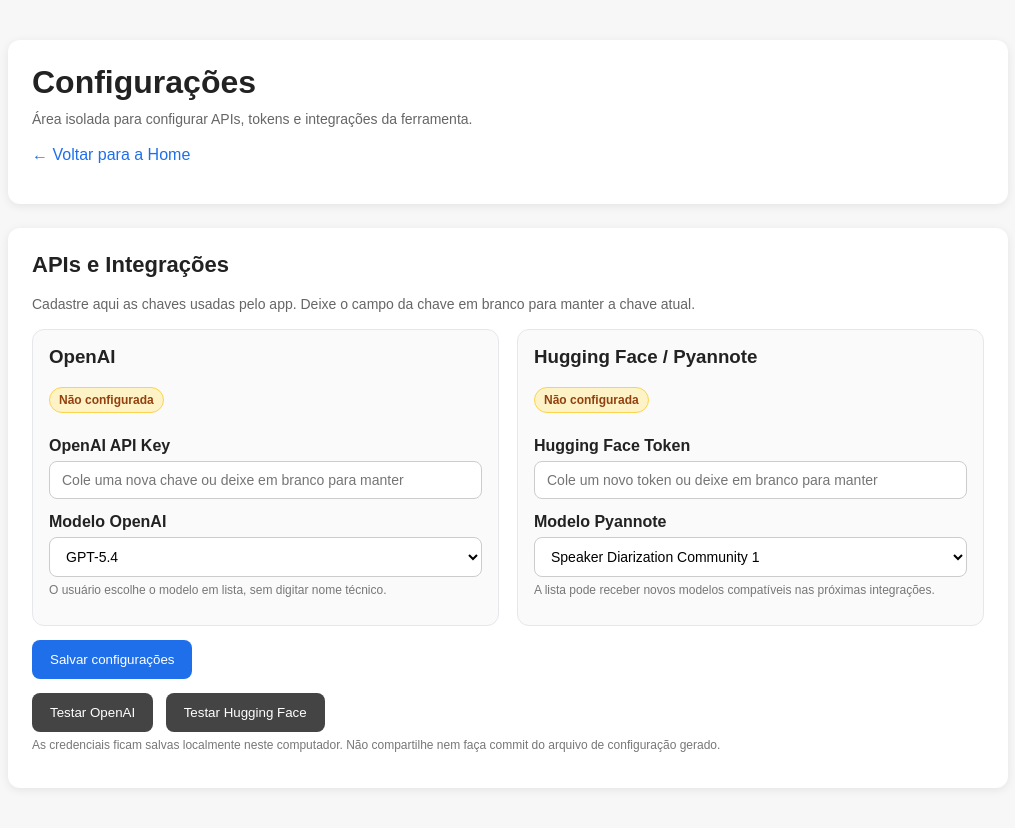
After one commit to robsonyd/editor-videos, a Flask app: page /settings in a window 1280 px wide. The commit adds this page. Shown: the whole page, without its empty margins (132-1147 px from the left). Run offline with Flask 3, Linux system fonts and the light colour scheme.

Commit message:
Adiciona tela de configurações de APIs

```diff
--- a/App/app.py
+++ b/App/app.py
@@ -26,12 +26,21 @@ load_dotenv()
 # Garante que o app aberto pelo Finder encontre ffmpeg/ffprobe instalados via Homebrew.
 os.environ["PATH"] = "/opt/homebrew/bin:/usr/local/bin:" + os.environ.get("PATH", "")
 
-OPENAI_API_KEY = os.getenv("OPENAI_API_KEY")
-OPENAI_MODEL = os.getenv("OPENAI_MODEL", "gpt-5.4")
-HUGGINGFACE_TOKEN = os.getenv("HF_TOKEN") or os.getenv("HUGGINGFACE_TOKEN")
-PYANNOTE_MODEL = os.getenv("PYANNOTE_MODEL", "pyannote/speaker-diarization-community-1")
-
-client = OpenAI(api_key=OPENAI_API_KEY) if OPENAI_API_KEY else None
+ENV_OPENAI_API_KEY = os.getenv("OPENAI_API_KEY", "")
+ENV_OPENAI_MODEL = os.getenv("OPENAI_MODEL", "gpt-5.4")
+ENV_HUGGINGFACE_TOKEN = os.getenv("HF_TOKEN") or os.getenv("HUGGINGFACE_TOKEN") or ""
+ENV_PYANNOTE_MODEL = os.getenv("PYANNOTE_MODEL", "pyannote/speaker-diarization-community-1")
+
+OPENAI_MODEL_OPTIONS = [
+    {"value": "gpt-5.4", "label": "GPT-5.4"},
+    {"value": "gpt-5.4-mini", "label": "GPT-5.4 Mini"},
+    {"value": "gpt-5.5", "label": "GPT-5.5"},
+    {"value": "gpt-5.5-thinking", "label": "GPT-5.5 Thinking"},
+]
+
+PYANNOTE_MODEL_OPTIONS = [
+    {"value": "pyannote/speaker-diarization-community-1", "label": "Speaker Diarization Community 1"},
+]
 
 app = Flask(__name__)
 
@@ -85,20 +94,96 @@ def sanitize_folder_name(value: str) -> str:
 
 
 # Carrega a configuração local do app.
+def get_default_app_config() -> dict:
+    return {
+        "storage_folder_name": DEFAULT_STORAGE_FOLDER_NAME,
+        "api_settings": {
+            "openai_api_key": "",
+            "openai_model": ENV_OPENAI_MODEL,
+            "huggingface_token": "",
+            "pyannote_model": ENV_PYANNOTE_MODEL,
+        },
+    }
+
+
 def load_app_config() -> dict:
+    config = get_default_app_config()
+
     if CONFIG_PATH.exists():
         try:
             data = json.loads(CONFIG_PATH.read_text(encoding="utf-8"))
             if isinstance(data, dict):
-                return data
+                config.update({key: value for key, value in data.items() if key != "api_settings"})
+                if isinstance(data.get("api_settings"), dict):
+                    config["api_settings"].update(data["api_settings"])
         except json.JSONDecodeError:
             pass
-    return {"storage_folder_name": DEFAULT_STORAGE_FOLDER_NAME}
-
-
-# Salva a configuração local do app.
+
+    return config
+
+
+# Salva a configuração local do app preservando campos já existentes.
 def save_app_config(config: dict):
-    CONFIG_PATH.write_text(json.dumps(config, ensure_ascii=False, indent=2), encoding="utf-8")
+    current = load_app_config()
+    for key, value in config.items():
+        if key == "api_settings" and isinstance(value, dict):
+            current.setdefault("api_settings", {})
+            current["api_settings"].update(value)
+        else:
+            current[key] = value
+
+    CONFIG_PATH.write_text(json.dumps(current, ensure_ascii=False, indent=2), encoding="utf-8")
+
+
+def mask_secret(value: str) -> str:
+    value = (value or "").strip()
+    if not value:
+        return ""
+    if len(value) <= 10:
+        return "••••••"
+    return f"{value[:6]}••••••{value[-4:]}"
+
+
+def get_api_settings() -> dict:
+    settings = load_app_config().get("api_settings", {})
+
+    return {
+        "openai_api_key": settings.get("openai_api_key") or ENV_OPENAI_API_KEY,
+        "openai_model": settings.get("openai_model") or ENV_OPENAI_MODEL,
+        "huggingface_token": settings.get("huggingface_token") or ENV_HUGGINGFACE_TOKEN,
+        "pyannote_model": settings.get("pyannote_model") or ENV_PYANNOTE_MODEL,
+    }
+
+
+def get_public_api_settings() -> dict:
+    settings = get_api_settings()
+    return {
+        "openai_configured": bool(settings.get("openai_api_key")),
+        "openai_api_key_masked": mask_secret(settings.get("openai_api_key", "")),
+        "openai_model": settings.get("openai_model", ""),
+        "huggingface_configured": bool(settings.get("huggingface_token")),
+        "huggingface_token_masked": mask_secret(settings.get("huggingface_token", "")),
+        "pyannote_model": settings.get("pyannote_model", ""),
+    }
+
+
+def get_openai_client():
+    api_key = get_api_settings().get("openai_api_key", "")
+    if not api_key:
+        return None
+    return OpenAI(api_key=api_key)
+
+
+def get_openai_model() -> str:
+    return get_api_settings().get("openai_model") or ENV_OPENAI_MODEL
+
+
+def get_huggingface_token() -> str:
+    return get_api_settings().get("huggingface_token") or ""
+
+
+def get_pyannote_model() -> str:
+    return get_api_settings().get("pyannote_model") or ENV_PYANNOTE_MODEL
 
 
 # Retorna o nome da pasta de armazenamento.
@@ -430,9 +515,12 @@ def normalize_speaker_labels(diarization_segments: list[dict]) -> tuple[list[dic
 
 # Roda diarização real de áudio com pyannote.audio.
 def run_pyannote_diarization(wav_path: Path, num_speakers=None, min_speakers=None, max_speakers=None) -> list[dict]:
-    if not HUGGINGFACE_TOKEN:
+    huggingface_token = get_huggingface_token()
+    pyannote_model = get_pyannote_model()
+
+    if not huggingface_token:
         raise RuntimeError(
-            "HF_TOKEN ausente. Configure um token da Hugging Face com acesso ao modelo de diarização do pyannote."
+            "Token da Hugging Face ausente. Configure o token em Configurações > APIs e Integrações."
         )
 
     try:
@@ -444,12 +532,12 @@ def run_pyannote_diarization(wav_path: Path, num_speakers=None, min_speakers=Non
 
     try:
         try:
-            pipeline = Pipeline.from_pretrained(PYANNOTE_MODEL, token=HUGGINGFACE_TOKEN)
+            pipeline = Pipeline.from_pretrained(pyannote_model, token=huggingface_token)
         except TypeError:
-            pipeline = Pipeline.from_pretrained(PYANNOTE_MODEL, use_auth_token=HUGGINGFACE_TOKEN)
+            pipeline = Pipeline.from_pretrained(pyannote_model, use_auth_token=huggingface_token)
     except Exception as exc:
         raise RuntimeError(
-            f"não foi possível carregar o modelo de diarização ({PYANNOTE_MODEL}). Verifique token, acesso ao modelo e internet."
+            f"não foi possível carregar o modelo de diarização ({pyannote_model}). Verifique token, acesso ao modelo e internet."
         ) from exc
 
     diarization_kwargs = {}
@@ -562,7 +650,7 @@ def build_speaker_transcript_from_segments(srt_segments: list[dict], diarization
     return {
         "generated_at": datetime.now().isoformat(timespec="seconds"),
         "tool": "pyannote.audio",
-        "model": PYANNOTE_MODEL,
+        "model": get_pyannote_model(),
         "speakers": speakers,
         "segments": merged_segments,
     }
@@ -1026,8 +1114,9 @@ def run_suggest_cuts_job(project_id: str):
     project_path = get_project_path(project_id)
 
     try:
-        if not client:
-            raise RuntimeError("sem chave")
+        openai_client = get_openai_client()
+        if not openai_client:
+            raise RuntimeError("OpenAI API Key ausente. Configure a chave na tela inicial em Configurações de APIs.")
 
         srt_path = get_transcript_srt_path(project_id)
         if not srt_path.exists():
@@ -1126,8 +1215,8 @@ Formato desejado:
 """
 
         update_job(project_id, "suggest_cuts", build_running_status("suggest_cuts", 45, "Consultando IA..."))
-        response = client.chat.completions.create(
-            model=OPENAI_MODEL,
+        response = openai_client.chat.completions.create(
+            model=get_openai_model(),
             temperature=0.3,
             messages=[
                 {"role": "system", "content": system_prompt},
@@ -1576,9 +1665,88 @@ def setup_storage():
 
 @app.route("/reset_storage_config", methods=["POST"])
 def reset_storage_config():
-    if CONFIG_PATH.exists():
-        CONFIG_PATH.unlink()
+    save_app_config({"storage_folder_name": DEFAULT_STORAGE_FOLDER_NAME})
     return redirect(url_for("home"))
+
+
+@app.route("/settings")
+def settings_page():
+    return render_template(
+        "settings.html",
+        api_settings=get_public_api_settings(),
+        openai_model_options=OPENAI_MODEL_OPTIONS,
+        pyannote_model_options=PYANNOTE_MODEL_OPTIONS,
+    )
+
+
+@app.route("/save_api_settings", methods=["POST"])
+def save_api_settings():
+    current = get_api_settings()
+
+    openai_api_key = request.form.get("openai_api_key", "").strip()
+    openai_model = request.form.get("openai_model", "").strip()
+    huggingface_token = request.form.get("huggingface_token", "").strip()
+    pyannote_model = request.form.get("pyannote_model", "").strip()
+
+    allowed_openai_models = {item["value"] for item in OPENAI_MODEL_OPTIONS}
+    allowed_pyannote_models = {item["value"] for item in PYANNOTE_MODEL_OPTIONS}
+
+    if openai_model not in allowed_openai_models:
+        openai_model = ENV_OPENAI_MODEL if ENV_OPENAI_MODEL in allowed_openai_models else OPENAI_MODEL_OPTIONS[0]["value"]
+
+    if pyannote_model not in allowed_pyannote_models:
+        pyannote_model = ENV_PYANNOTE_MODEL if ENV_PYANNOTE_MODEL in allowed_pyannote_models else PYANNOTE_MODEL_OPTIONS[0]["value"]
+
+    updated = {
+        "openai_api_key": "" if request.form.get("clear_openai_api_key") == "1" else (openai_api_key or current.get("openai_api_key", "")),
+        "openai_model": openai_model,
+        "huggingface_token": "" if request.form.get("clear_huggingface_token") == "1" else (huggingface_token or current.get("huggingface_token", "")),
+        "pyannote_model": pyannote_model,
+    }
+
+    save_app_config({"api_settings": updated})
+    return redirect(url_for("settings_page", saved="1"))
+
+
+@app.route("/test_api_settings/<provider>", methods=["POST"])
+def test_api_settings(provider):
+    try:
+        if provider == "openai":
+            openai_client = get_openai_client()
+            if not openai_client:
+                raise RuntimeError("OpenAI API Key não configurada.")
+            openai_client.models.list()
+            message = "OpenAI conectada com sucesso."
+
+        elif provider == "huggingface":
+            settings = get_api_settings()
+            token = settings.get("huggingface_token", "")
+            model = settings.get("pyannote_model", "")
+            if not token:
+                raise RuntimeError("Hugging Face Token não configurado.")
+            if not model:
+                raise RuntimeError("Modelo pyannote não configurado.")
+
+            try:
+                from huggingface_hub import HfApi
+            except ImportError as exc:
+                raise RuntimeError("huggingface_hub não está instalado.") from exc
+
+            HfApi().model_info(model, token=token)
+            message = "Hugging Face conectada com sucesso."
+
+        else:
+            raise ValueError("Provedor inválido.")
+
+        if is_ajax_request():
+            return jsonify({"ok": True, "message": message})
+        return redirect(url_for("settings_page", api_test=message))
+
+    except Exception as e:
+        message = str(e)
+        if is_ajax_request():
+            return jsonify({"ok": False, "message": message}), 400
+        return redirect(url_for("settings_page", api_error=message))
 
 
 @app.route("/open_project_folder/<project_id>", methods=["POST"])
--- a/App/requirements.txt
+++ b/App/requirements.txt
@@ -22,3 +22,5 @@ tqdm==4.67.3
 typing-inspection==0.4.2
 typing_extensions==4.15.0
 Werkzeug==3.1.8
+huggingface_hub==1.22.0
+pyannote.audio==4.0.7
--- /dev/null
+++ b/App/templates/settings.html
@@ -0,0 +1,247 @@
+<!DOCTYPE html>
+<html lang="pt-BR">
+<head>
+  <meta charset="UTF-8">
+  <meta name="viewport" content="width=device-width, initial-scale=1.0">
+  <title>Configurações — Editor de Vídeos</title>
+  <style>
+    body {
+      font-family: Arial, sans-serif;
+      max-width: 1000px;
+      margin: 40px auto;
+      padding: 0 20px;
+      background: #f7f7f7;
+      color: #222;
+    }
+
+    .box {
+      background: #fff;
+      padding: 24px;
+      border-radius: 12px;
+      box-shadow: 0 2px 10px rgba(0,0,0,0.08);
+      margin-bottom: 24px;
+    }
+
+    h1, h2, h3 { margin-top: 0; }
+    h1 { font-size: 32px; margin-bottom: 8px; }
+    h2 { font-size: 22px; margin-bottom: 16px; }
+
+    a {
+      color: #1f6feb;
+      text-decoration: none;
+    }
+
+    label {
+      font-weight: bold;
+      display: block;
+      margin-top: 14px;
+      margin-bottom: 6px;
+    }
+
+    input[type="password"],
+    select {
+      width: 100%;
+      padding: 10px 12px;
+      border-radius: 8px;
+      border: 1px solid #ccc;
+      box-sizing: border-box;
+      font-size: 14px;
+      background: #fff;
+    }
+
+    button {
+      background: #1f6feb;
+      color: white;
+      border: none;
+      padding: 12px 18px;
+      border-radius: 8px;
+      cursor: pointer;
+      margin-top: 14px;
+    }
+
+    button:hover { background: #1558b0; }
+
+    .secondary-button { background: #444; }
+    .secondary-button:hover { background: #222; }
+
+    .hint {
+      color: #666;
+      font-size: 14px;
+      line-height: 1.5;
+      margin-top: 8px;
+    }
+
+    .small-hint {
+      color: #777;
+      font-size: 12px;
+      margin-top: 6px;
+    }
+
+    .status-ok {
+      color: #137333;
+      font-weight: bold;
+      margin-bottom: 8px;
+    }
+
+    .status-error {
+      color: #b91c1c;
+      font-weight: bold;
+      margin-bottom: 8px;
+    }
+
+    .settings-grid {
+      display: grid;
+      grid-template-columns: 1fr 1fr;
+      gap: 18px;
+    }
+
+    .settings-card {
+      border: 1px solid #e5e7eb;
+      border-radius: 12px;
+      padding: 16px;
+      background: #fafafa;
+    }
+
+    .settings-status {
+      display: inline-flex;
+      align-items: center;
+      padding: 5px 9px;
+      border-radius: 999px;
+      font-size: 12px;
+      font-weight: 700;
+      margin-bottom: 10px;
+    }
+
+    .settings-status.ok {
+      color: #166534;
+      background: #dcfce7;
+      border: 1px solid #86efac;
+    }
+
+    .settings-status.warn {
+      color: #92400e;
+      background: #fef3c7;
+      border: 1px solid #fcd34d;
+    }
+
+    .inline-form {
+      display: inline-block;
+      margin-right: 8px;
+    }
+
+    .danger-check {
+      display: flex;
+      align-items: center;
+      gap: 8px;
+      margin-top: 10px;
+      color: #7f1d1d;
+      font-size: 13px;
+      font-weight: normal;
+    }
+
+    .danger-check input { margin: 0; }
+
+    @media (max-width: 800px) {
+      .settings-grid { grid-template-columns: 1fr; }
+    }
+  </style>
+</head>
+<body>
+  <div class="box">
+    <h1>Configurações</h1>
+    <p class="hint">Área isolada para configurar APIs, tokens e integrações da ferramenta.</p>
+    <p><a href="{{ url_for('home') }}">← Voltar para a Home</a></p>
+  </div>
+
+  <div class="box">
+    <h2>APIs e Integrações</h2>
+    <p class="hint">Cadastre aqui as chaves usadas pelo app. Deixe o campo da chave em branco para manter a chave atual.</p>
+
+    {% if request.args.get('saved') %}
+      <p class="status-ok">Configurações salvas.</p>
+    {% endif %}
+
+    {% if request.args.get('api_test') %}
+      <p class="status-ok">{{ request.args.get('api_test') }}</p>
+    {% endif %}
+
+    {% if request.args.get('api_error') %}
+      <p class="status-error">{{ request.args.get('api_error') }}</p>
+    {% endif %}
+
+    <form action="{{ url_for('save_api_settings') }}" method="POST">
+      <div class="settings-grid">
+        <div class="settings-card">
+          <h3>OpenAI</h3>
+
+          {% if api_settings.openai_configured %}
+            <span class="settings-status ok">Configurada</span>
+            <p class="small-hint">Chave atual: {{ api_settings.openai_api_key_masked }}</p>
+          {% else %}
+            <span class="settings-status warn">Não configurada</span>
+          {% endif %}
+
+          <label>OpenAI API Key</label>
+          <input type="password" name="openai_api_key" placeholder="Cole uma nova chave ou deixe em branco para manter">
+
+          <label>Modelo OpenAI</label>
+          <select name="openai_model">
+            {% for model in openai_model_options %}
+              <option value="{{ model.value }}" {% if api_settings.openai_model == model.value %}selected{% endif %}>{{ model.label }}</option>
+            {% endfor %}
+          </select>
+          <p class="small-hint">O usuário escolhe o modelo em lista, sem digitar nome técnico.</p>
+
+          {% if api_settings.openai_configured %}
+            <label class="danger-check">
+              <input type="checkbox" name="clear_openai_api_key" value="1">
+              Remover chave OpenAI salva
+            </label>
+          {% endif %}
+        </div>
+
+        <div class="settings-card">
+          <h3>Hugging Face / Pyannote</h3>
+
+          {% if api_settings.huggingface_configured %}
+            <span class="settings-status ok">Configurada</span>
+            <p class="small-hint">Token atual: {{ api_settings.huggingface_token_masked }}</p>
+          {% else %}
+            <span class="settings-status warn">Não configurada</span>
+          {% endif %}
+
+          <label>Hugging Face Token</label>
+          <input type="password" name="huggingface_token" placeholder="Cole um novo token ou deixe em branco para manter">
+
+          <label>Modelo Pyannote</label>
+          <select name="pyannote_model">
+            {% for model in pyannote_model_options %}
+              <option value="{{ model.value }}" {% if api_settings.pyannote_model == model.value %}selected{% endif %}>{{ model.label }}</option>
+            {% endfor %}
+          </select>
+          <p class="small-hint">A lista pode receber novos modelos compatíveis nas próximas integrações.</p>
+
+          {% if api_settings.huggingface_configured %}
+            <label class="danger-check">
+              <input type="checkbox" name="clear_huggingface_token" value="1">
+              Remover token Hugging Face salvo
+            </label>
+          {% endif %}
+        </div>
+      </div>
+
+      <button type="submit">Salvar configurações</button>
+    </form>
+
+    <form class="inline-form" action="{{ url_for('test_api_settings', provider='openai') }}" method="POST">
+      <button class="secondary-button" type="submit">Testar OpenAI</button>
+    </form>
+
+    <form class="inline-form" action="{{ url_for('test_api_settings', provider='huggingface') }}" method="POST">
+      <button class="secondary-button" type="submit">Testar Hugging Face</button>
+    </form>
+
+    <p class="small-hint">As credenciais ficam salvas localmente neste computador. Não compartilhe nem faça commit do arquivo de configuração gerado.</p>
+  </div>
+</body>
+</html>
```
Also changed, not shown: App/templates/index.html (+31 -0 lines).
